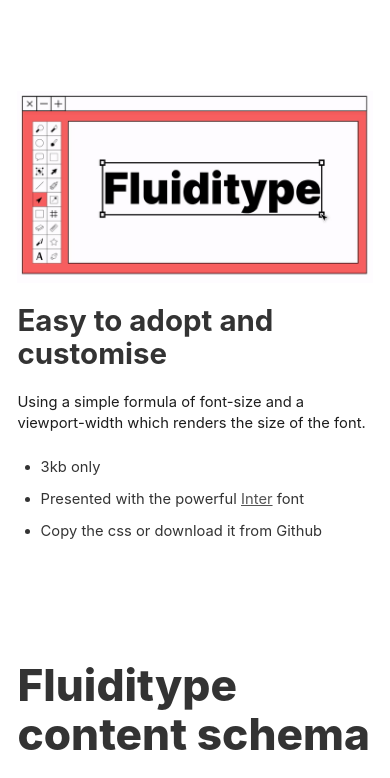
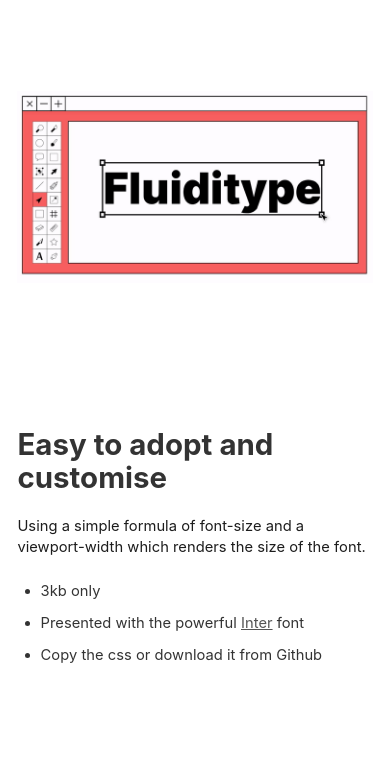
Before and after one commit to gorjanv/fluiditype-website, a Gatsby site: page / in a window 390 px wide. Shown: the part 675-1453 px from the top of the page. Built offline with nearby package versions, Linux system fonts and the light colour scheme; Gatsby itself is replaced by a stand-in of ours.

Commit message:
Added svg icon and fixed layout

```diff
--- a/src/components/content-reverse.js
+++ b/src/components/content-reverse.js
@@ -8,7 +8,7 @@
 
 const ContentReverse = () => (
   <div>
-    <content>
+    <content class="center-second">
         <div>
             <img src={herofluiditype} alt="herofluiditype" />
         </div>
@@ -19,7 +19,7 @@
             </p>
             <ul>
               <li>3kb only</li>
-              <li>Presented with the powerful <a href="https://rsms.me/inter/">Inter</a> font</li>
+              <li>Presented with the powerful <a href="https://rsms.me/inter/" target="_blank">Inter</a> font</li>
               <li>Copy the css or download it from Github</li>
             </ul>
         </div>
--- a/src/components/content-typography.js
+++ b/src/components/content-typography.js
@@ -23,7 +23,7 @@
           <h4><span id="paragraphs" class="hash-heading">#</span>Paragraphs & text styles</h4>
           <p>Fluitype is a typography css framework, which can easily be added to any webpage.The magic is behind the calculations done while incorporate the <code>vw</code> which stands for <code>viewport-width</code> and it is fully responsive and fluid to the size of the viewport.</p>
           <blockquote>You want to understand and test how this setup works, it is easy. Just rescale the screen and you will se the typography starting to adjust.</blockquote>
-          <p>Just a simple paragraph text, that way you can easily visualize the <mark>behavior</mark> when you change the viewport, the rescaling and fluidity in action. This is a font type called Inter created for Figma, also used by Github.</p>
+          <p>Just a simple paragraph text, that way you can easily visualize the <mark>behavior</mark> when you change the viewport, the rescaling and fluidity in action. This is a font type called Inter created for <a href="https://figma.com" target="_blank" rel="noopener noreferrer">Figma</a>, also used by <a href="https://github.com" target="_blank" rel="noopener noreferrer">Github</a>.</p>
           <ul>
             <li><b>Bolded text</b></li>
             <li><i>Italic text</i></li>
--- a/src/styles/styles.css
+++ b/src/styles/styles.css
@@ -23,9 +23,30 @@
     min-height: calc(50vh + 1200px);
 }
 
+content.center-second {
+    align-items: center;
+    display: grid;
+    gap: 140px;
+    grid-template-columns: 700px 600px;
+    margin-right: 0;
+    padding-bottom: 160px;
+
+}
+
 content.content-typography {
     grid-template-columns: 70vw;
     padding-top: 80px;
+}
+
+@media only screen and (max-width: 1280px) {
+    content.center-second {
+        display: flex;
+        flex-wrap: nowrap;
+        flex-direction: column;
+    }
+    content.center{
+        min-height: calc(210vh - 260px);
+    }
 }
 
 @media only screen and (min-width: 768px) {
@@ -41,7 +62,7 @@
 
 
 @media only screen and (max-width: 768px) {
-    content {
+    content, content.center-second  {
         display: flex;
         flex-wrap: nowrap;
         flex-direction: column;
@@ -52,7 +73,7 @@
 }
 
 @media only screen and (max-width: 480px) {
-    content {
+    content, content.center-second {
         display: flex;
         flex-wrap: nowrap;
         flex-direction: column;
```
